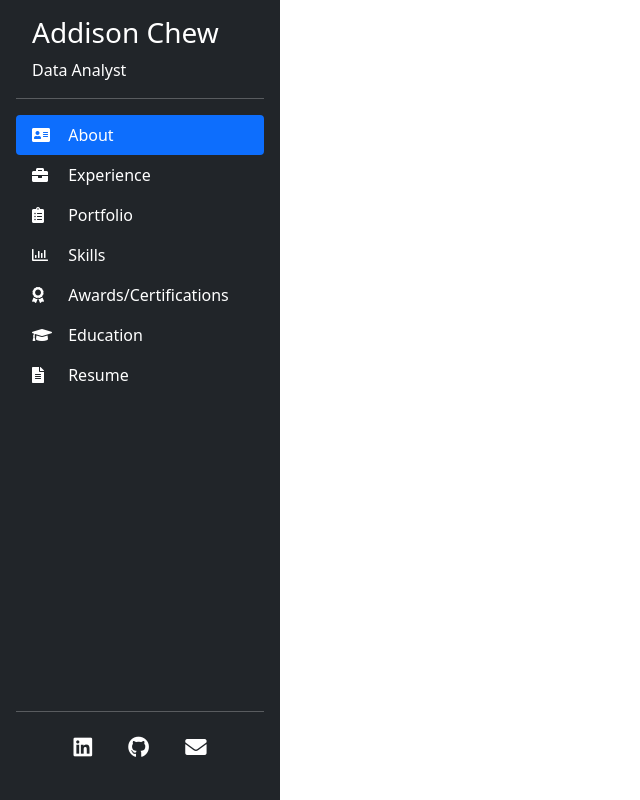
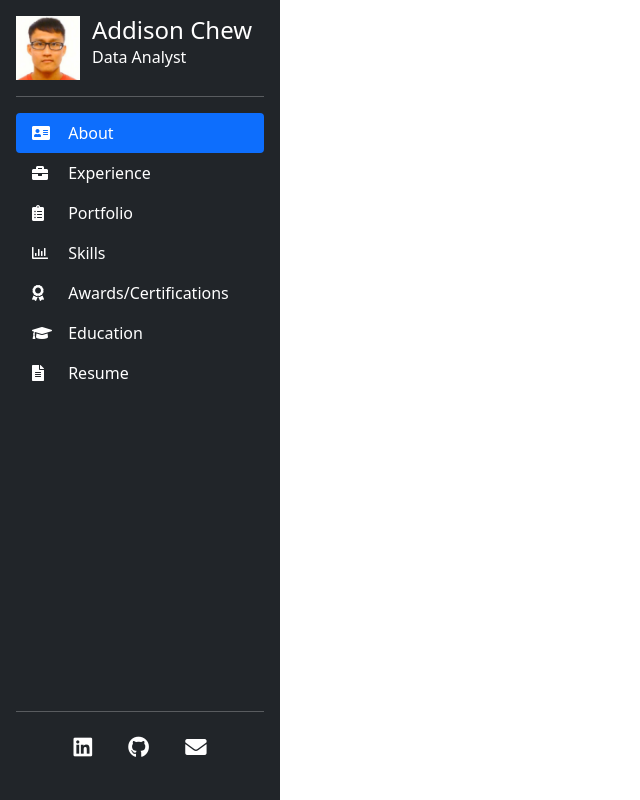
Before and after one commit to AddChew/AddChew.github.io, a Flask app: page /about.html in a window 1280 px wide. Shown: the whole page, without its empty margins (0-640 px from the left). Run offline with Flask 2, Linux system fonts and the light colour scheme.

Commit message:
added profile pic

```diff
--- a/static/navBar.js
+++ b/static/navBar.js
@@ -7,6 +7,7 @@ let get_basename = path => {
 // Set the corresponding navigation tab to be active based on basename
 document.addEventListener("DOMContentLoaded", () => {
     const url = get_basename(window.location.pathname)
-    const navItem = document.querySelector(`a[href="${url}"]`)
+    const navItem = document.querySelector(`li a[href="${url}"]`)
+    console.log(navItem)
     navItem.classList.add("active")
 })
--- a/static/styles.css
+++ b/static/styles.css
@@ -20,8 +20,21 @@ iframe {
     width: 280px;
 }
 
-.nav-bar .nav-name {
-    padding-left: 1rem;
+.profile-pic {
+    height: 64px;
+    width: 64px;
+}
+
+.profile {
+    width: auto;
+}
+
+.zero-margin {
+    margin: 0rem;
+}
+
+.zero-padding {
+    padding: 0rem;
 }
 
 i.nav-icon {
--- a/templates/layout.html
+++ b/templates/layout.html
@@ -26,12 +26,18 @@
 <body>
     <main>
         <div class="d-flex flex-column flex-shrink-0 p-3 text-white bg-dark nav-bar">
-            <a href="/" class="d-flex align-items-center mb-3 mb-md-0 me-md-auto text-white text-decoration-none">
-                <h3 class="nav-name">Addison Chew</h3>
-            </a>
-            <span class="nav-name">Data Analyst</span>
+            <div class="row">
+                <div class="profile">
+                    <img src="static/passport.png" class="profile-pic">
+                </div>
+                <div class="profile zero-padding">
+                    <a href="about.html" class="text-white text-decoration-none">
+                        <h4 class="zero-margin">Addison Chew</h4>
+                    </a>
+                    <span>Data Analyst</span>
+                </div>
+            </div>
             <hr>
-
             <ul class="nav nav-pills flex-column mb-auto">
                 <li class="nav-item">
                     <!-- To edit this path later when we convert to native html -->
```
Also changed, not shown: static/passport.png (added).
